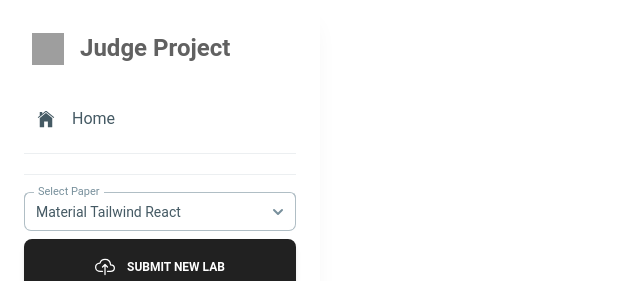
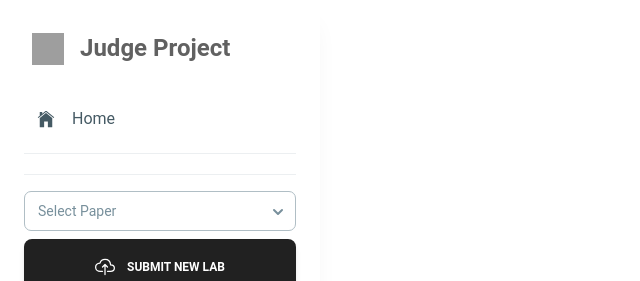
Before and after one commit to s2kshare/JudgeProject, a React (Vite) app in the folder JudgeFrontend/: page / in a window 1280 px wide. Shown: the top 281 px of the page, without its empty margins (0-640 px from the left). Built offline with nearby package versions, Linux system fonts and the light colour scheme; sample sign-in values are in the browser's storage; grey boxes are pictures that could not be loaded.

Commit message:
FE: User Storing Papers and Labs, Selects Adjusted stored Papers and Labs. BE: student-home lab return adjustment (LabNumber)

```diff
--- a/JudgeFrontend/src/components/PaperSelectComponent.jsx
+++ /dev/null
@@ -1,22 +0,0 @@
-import React from "react";
-import { Select, Option } from "@material-tailwind/react";
-
-export function PaperSelectComponent() {
-    const [value, setValue] = React.useState("react");
-
-    return (
-        <div className="w-full my-1">
-            <Select
-                label="Select Paper"
-                value={value}
-                onChange={(val) => setValue(val)}
-            >
-                <Option value="html">Material Tailwind HTML</Option>
-                <Option value="react">Material Tailwind React</Option>
-                <Option value="vue">Material Tailwind Vue</Option>
-                <Option value="angular">Material Tailwind Angular</Option>
-                <Option value="svelte">Material Tailwind Svelte</Option>
-            </Select>
-        </div>
-    );
-}
--- a/JudgeFrontend/src/components/SidebarComponent.jsx
+++ b/JudgeFrontend/src/components/SidebarComponent.jsx
@@ -11,15 +11,19 @@ import {
 import { IoCloudUploadOutline } from "react-icons/io5";
 import { IoIosHome } from "react-icons/io";
 import { UserCircleIcon } from "@heroicons/react/24/solid";
-import { PaperSelectComponent } from "./PaperSelectComponent";
+import { PaperSelect } from "./selects/PaperSelect";
 import SubmitLabModal from "./modals/SubmitLabModal";
 import { navigation_links } from "../constants/navigationLinks";
 import { UserContext } from "../contexts/UserContext";
 
 export function SidebarComponent() {
-    const { user } = useContext(UserContext);
+    const { user, userHome, isHomeLoading } = useContext(UserContext);
     const [isModalOpen, setIsModalOpen] = useState(false);
     useEffect(() => {}, [user]);
+
+    if (isHomeLoading) {
+        console.log("Loading Home...");
+    }
 
     return (
         <>
@@ -77,7 +81,7 @@ export function SidebarComponent() {
 
                     {user && (
                         <>
-                            <PaperSelectComponent />
+                            <PaperSelect />
                             <Button
                                 variant="filled"
                                 className="h-14"
--- a/JudgeFrontend/src/components/forms/SubmitLabForm.jsx
+++ b/JudgeFrontend/src/components/forms/SubmitLabForm.jsx
@@ -14,19 +14,20 @@ import { PaperSelect } from "../selects/PaperSelect";
 export default function SubmitLabForm() {
     const fileInputRef = useRef(null);
     const [files, setFiles] = useState(null);
+    const [selectedPaper, setSelectedPaper] = useState(""); // State for selected paper
+    const [selectedLab, setSelectedLab] = useState(""); // State for selected lab
 
     const handleSubmission = (e) => {
         e.preventDefault();
+
+        // Capture the selected paper, lab, and files before submission
+        console.log("Selected Paper:", selectedPaper);
+        console.log("Selected Lab:", selectedLab);
+        console.log("Submitted Files:", files);
+
+        // Here you can implement further logic to submit the form
     };
 
-    /**
-     * Handles the event when files are dropped onto the designated area.
-     * Prevents the default behavior and stops propagation of the event.
-     * Sets the dropped files using the setFiles state function if any files are present.
-     * Logs the dropped files to the console.
-     *
-     * @param {Event} e - The event triggered by dropping files.
-     */
     const handleFileDrop = (e) => {
         e.preventDefault();
         e.stopPropagation();
@@ -39,7 +40,7 @@ export default function SubmitLabForm() {
 
     const handleFileChange = (e) => {
         console.log("Imported Files:", e.target.files);
-        setFiles(files);
+        setFiles(e.target.files);
     };
 
     const openFileExplorer = () => {
@@ -64,10 +65,16 @@ export default function SubmitLabForm() {
             <CardBody>
                 <form className="mt-0 flex flex-col gap-4">
                     <div>
-                        <PaperSelect />
+                        <PaperSelect
+                            setSelectedPaper={setSelectedPaper} // Pass handler to update paper selection
+                        />
                     </div>
                     <div>
-                        <LabSelect />
+                        <LabSelect
+                            selectedPaper={selectedPaper} // Pass handler to update lab selection
+                            selectedLab={selectedLab}
+                            setSelectedLab={setSelectedLab}
+                        />
                     </div>
                     <div>
                         <div
--- a/JudgeFrontend/src/components/selects/LabSelect.jsx
+++ b/JudgeFrontend/src/components/selects/LabSelect.jsx
@@ -1,14 +1,50 @@
 import { Select, Option } from "@material-tailwind/react";
+import { UserContext } from "../../contexts/UserContext";
+import { useContext, useEffect, useState } from "react";
 
-export function LabSelect() {
+export function LabSelect({ selectedPaper, selectedLab, setSelectedLab }) {
+    const { user, userHome, isHomeLoading } = useContext(UserContext);
+    const [labs, setLabs] = useState([]); // Store labs for the selected paper
+
+    useEffect(() => {
+        // When selectedPaper changes, filter labs and select the first one
+        if (selectedPaper && userHome?.papers) {
+            const paper = userHome.papers.find(
+                (p) => p.paperName === selectedPaper
+            );
+            if (paper && paper.labs?.length > 0) {
+                console.log(paper.labs);
+                setLabs(paper.labs); // Filter labs based on selected paper
+
+                // Only set the first lab if selectedLab is not already set
+                if (!selectedLab) {
+                    setSelectedLab(paper.labs[0].labName); // Automatically select the first lab
+                    console.log("Loading >> Selected " + selectedLab);
+                }
+            }
+        }
+    }, [selectedPaper, userHome, selectedLab, setSelectedLab]); // Trigger when selectedPaper, userHome, or selectedLab changes
+
+    if (isHomeLoading) {
+        return <div>Loading Home...</div>;
+    }
+
     return (
         <div className="w-full">
-            <Select label="Select Lab" variant="standard">
-                <Option>Material Tailwind HTML</Option>
-                <Option>Material Tailwind React</Option>
-                <Option>Material Tailwind Vue</Option>
-                <Option>Material Tailwind Angular</Option>
-                <Option>Material Tailwind Svelte</Option>
+            <Select
+                label="Select Lab"
+                variant="standard"
+                onChange={(val) => setSelectedLab(val)} // Update the selected lab
+            >
+                {labs.length > 0 ? (
+                    labs.map((lab, index) => (
+                        <Option key={index} value={lab.labName}>
+                            {lab.labNumber}: {lab.labName}
+                        </Option>
+                    ))
+                ) : (
+                    <Option disabled>No labs available for this paper</Option>
+                )}
             </Select>
         </div>
     );
--- a/JudgeFrontend/src/components/selects/PaperSelect.jsx
+++ b/JudgeFrontend/src/components/selects/PaperSelect.jsx
@@ -1,14 +1,44 @@
+import React, { useContext, useEffect, useState } from "react";
 import { Select, Option } from "@material-tailwind/react";
+import { UserContext } from "../../contexts/UserContext";
 
-export function PaperSelect() {
+export function PaperSelect({ setSelectedPaper = () => {} }) {
+    const { user, userHome, isHomeLoading } = useContext(UserContext);
+    const [value, setValue] = useState("");
+
+    // Set the default value when userHome is loaded
+    useEffect(() => {
+        if (userHome?.papers?.length > 0) {
+            setValue(userHome.papers[0].paperName); // Set the first paper's name as the default value
+            setSelectedPaper(userHome.papers[0].paperName);
+        }
+    }, [userHome]); // Runs when userHome is updated
+
+    if (isHomeLoading) {
+        return <div>Loading Home...</div>;
+    }
+
+    const handlePaperChange = (val) => {
+        setValue(val);
+        setSelectedPaper(val);
+    };
+
     return (
-        <div className="w-full">
-            <Select label="Select Paper" variant="standard">
-                <Option>Material Tailwind HTML</Option>
-                <Option>Material Tailwind React</Option>
-                <Option>Material Tailwind Vue</Option>
-                <Option>Material Tailwind Angular</Option>
-                <Option>Material Tailwind Svelte</Option>
+        <div className="w-full my-1">
+            <Select
+                label="Select Paper"
+                value={value}
+                onChange={handlePaperChange}
+            >
+                {userHome?.papers?.length > 0 ? (
+                    userHome.papers.map((paper, index) => (
+                        <Option key={index} value={paper.paperName}>
+                            {paper.paperName}
+                        </Option>
+                    ))
+                ) : (
+                    <Option disabled>No papers available</Option>
+                )}
             </Select>
         </div>
     );
--- a/JudgeFrontend/src/contexts/UserContext.jsx
+++ b/JudgeFrontend/src/contexts/UserContext.jsx
@@ -8,6 +8,7 @@ const UserContext = createContext();
 const baseUrl = import.meta.env.VITE_BASE_URL;
 axios.defaults.withCredentials = true;
 
+// Fetch user from localStorage or API
 const fetchUser = async () => {
     const userObject = localStorage.getItem("judge-project-user");
     var user = JSON.parse(userObject);
@@ -19,6 +20,27 @@ const fetchUser = async () => {
     return null;
 };
 
+// Fetch user home based on role
+const fetchUserHome = async (username, role) => {
+    if (!role) return;
+
+    let response;
+    switch (role) {
+        case "Admin":
+            response = await axios.get(baseUrl + "/users/admin-home");
+            break;
+        case "Teacher":
+            response = await axios.get(baseUrl + "/users/teacher-home");
+            break;
+        case "Student":
+            response = await axios.get(baseUrl + "/users/student-home");
+            break;
+        default:
+            return null;
+    }
+    return response.data;
+};
+
 const UserProvider = ({ children }) => {
     const navigate = useNavigate();
     const queryClient = useQueryClient();
@@ -27,6 +49,14 @@ const UserProvider = ({ children }) => {
     const { data: user, isLoading } = useQuery({
         queryKey: ["user"],
         queryFn: fetchUser,
+        staleTime: Infinity,
+    });
+
+    // Fetch home data once the user is available
+    const { data: userHome, isLoading: isHomeLoading } = useQuery({
+        queryKey: ["userHome", user?.username],
+        queryFn: () => fetchUserHome(user?.username, user?.role),
+        enabled: !!user, // Only fetch user home when user is available
         staleTime: Infinity,
     });
 
@@ -86,10 +116,12 @@ const UserProvider = ({ children }) => {
         <UserContext.Provider
             value={{
                 user,
+                userHome,
                 login: (username, password) =>
                     loginMutation.mutate({ username, password }),
                 logout: () => logoutMutation.mutate(),
                 isLoading,
+                isHomeLoading,
                 isError: loginMutation.isError,
                 error: loginMutation.error,
             }}
```
Also changed, not shown: 2 other files (tests, documents, lock files or other folders).
